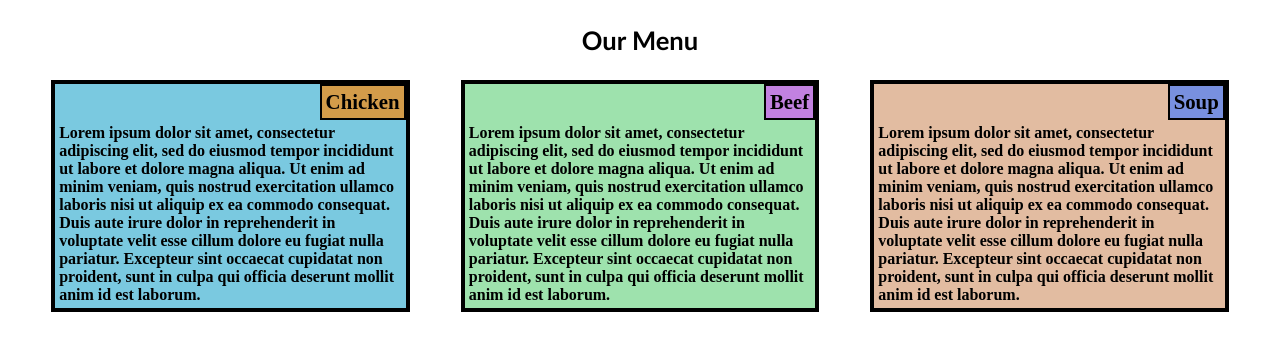
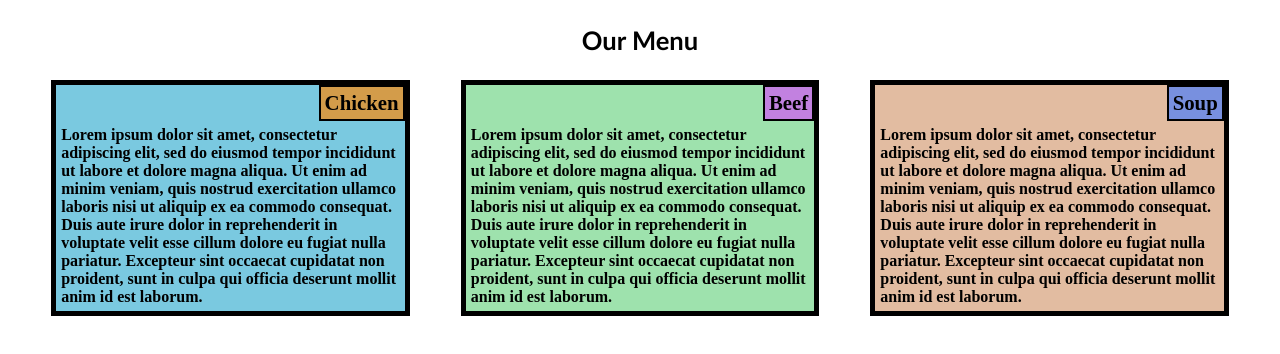
Before and after one commit to NAGARAJANELAN/module2sol, a plain HTML site: page index.html in a window 1280 px wide. Drawn offline with Linux system fonts and the light colour scheme.

Commit message:
Update styles.css

```diff
--- a/css/styles.css
+++ b/css/styles.css
@@ -16,14 +16,14 @@
         }
 
         div {
-            border: 4px solid black;
+            border: 5px solid black;
             float: left;
         }
 
         p {
             float: right;
             font-weight: bolder;
-            padding: 4px;
+            padding: 5px;
         }
 
         article {
```
